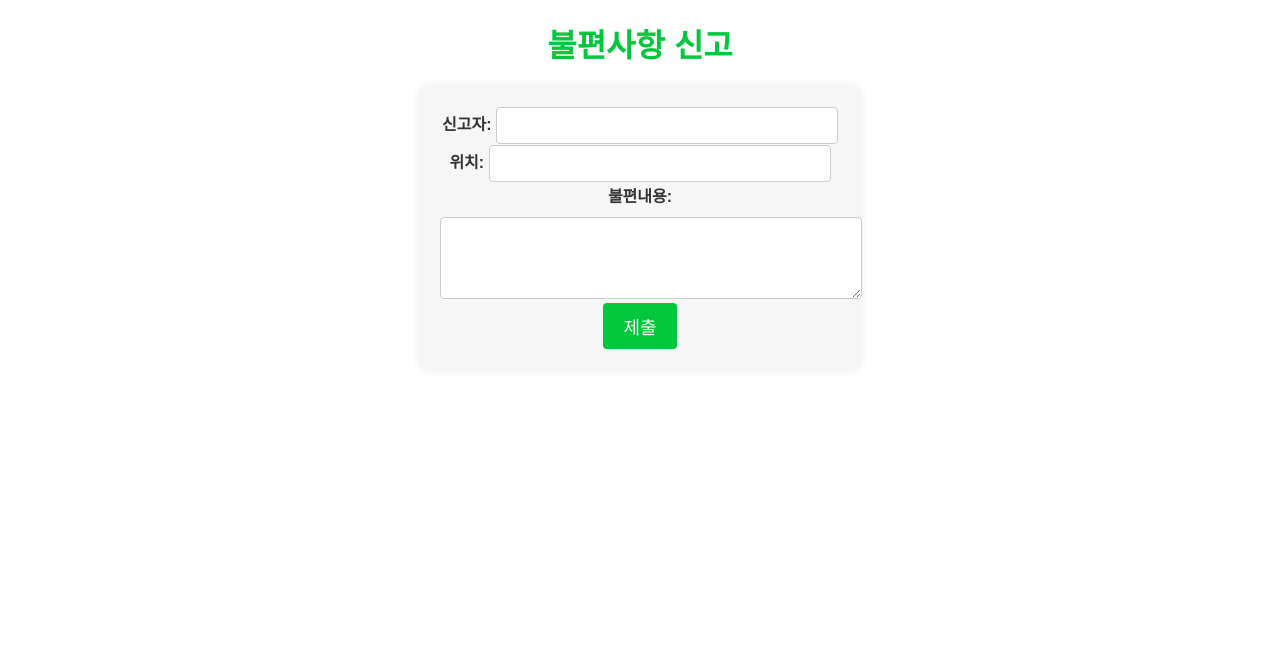
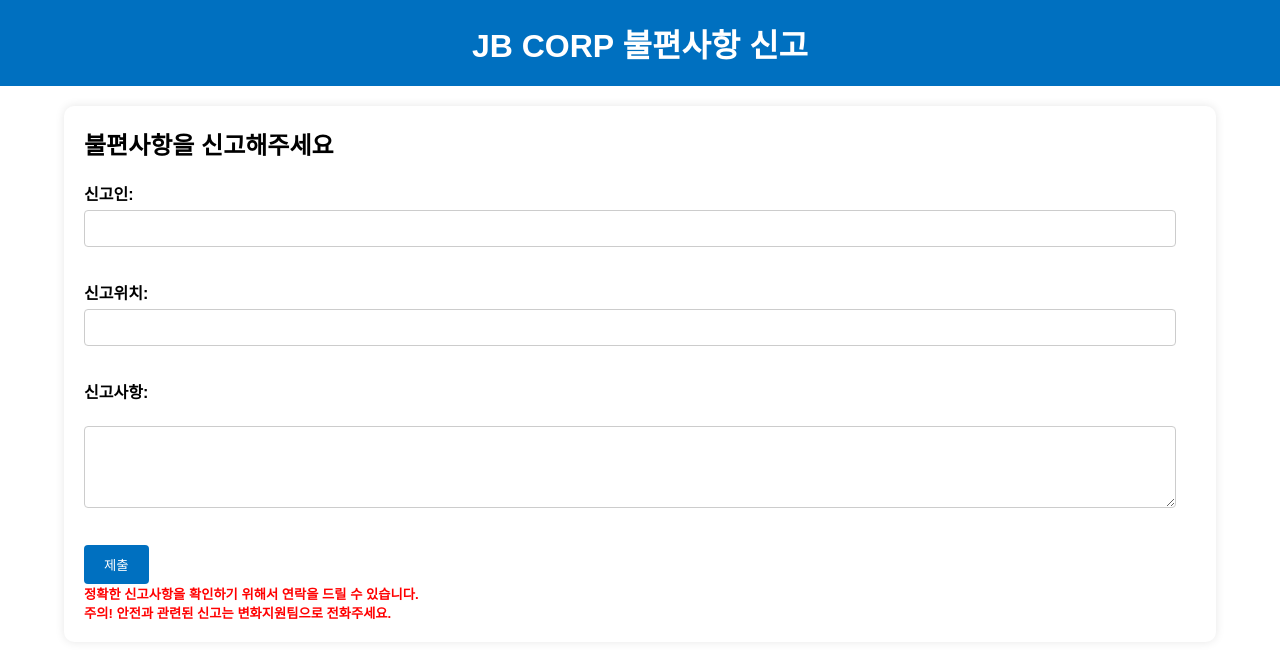
Before and after one commit to mongshot/claim, a plain HTML site: page templates/report.html in a window 1280 px wide. Drawn offline with Linux system fonts and the light colour scheme.

Commit message:
Update report.html

```diff
--- a/templates/report.html
+++ b/templates/report.html
@@ -1,86 +1,119 @@
 <!DOCTYPE html>
-<html>
+<html lang="ko">
 <head>
-    <title>불편사항 신고</title>
+    <meta charset="UTF-8">
+    <meta name="viewport" content="width=device-width, initial-scale=1.0">
+    <title>JB CORP 불편사항 신고</title>
     <style>
-        body {
-            font-family: 'Noto Sans KR', sans-serif;
-            background-color: #fff;
+        /* Reset some default styles for better consistency */
+        * {
             margin: 0;
             padding: 0;
-            text-align: center;
+            box-sizing: border-box;
         }
 
-        h1 {
-            color: #00c73c;
-            font-size: 32px;
-            font-weight: bold;
+        /* Styling for the header */
+        .header {
+            text-align: center;
+            background-color: #0070c0;
+            color: white;
+            padding: 20px;
+            font-family: 'Nanum Square', sans-serif; /* 네이버 나눔스퀘어 폰트 설정 */
+        }
+
+        /* Styling for the container */
+        .container {
+            max-width: 90%;
+            margin: 0 auto;
+            padding: 20px;
+            background-color: white;
+            box-shadow: 0 0 10px rgba(0, 0, 0, 0.1);
+            margin-top: 20px;
+            border-radius: 10px;
+            font-family: 'Nanum Square', sans-serif; /* 네이버 나눔스퀘어 폰트 설정 */
+        }
+
+        /* Styling for the form */
+        form {
             margin-top: 20px;
         }
 
-        form {
-            background-color: #f6f6f6;
-            width: 400px;
-            margin: 0 auto;
-            padding: 20px;
-            border-radius: 6px;
-            box-shadow: 0px 0px 10px rgba(0, 0, 0, 0.1);
+        /* Styling for labels */
+        label {
+            display: block;
+            font-weight: bold;
+            margin-bottom: 5px;
         }
 
-        label {
-            display: inline-block;
-            margin-bottom: 10px;
-            font-weight: bold;
-            color: #333;
-            text-align: left; /* 왼쪽 정렬 추가 */
+        /* Styling for input fields and textarea */
+        input[type="text"],
+        textarea {
+            width: calc(100% - 20px);
+            padding: 10px;
+            margin-bottom: 15px;
+            border: 1px solid #ccc;
+            border-radius: 4px;
+            margin-right: 20px;
         }
 
-        input[type="text"],
-        textarea {
-            width: 80%;
-            padding: 10px;
-            border: 1px solid #ccc;
+        /* Styling for the submit button */
+        input[type="submit"] {
+            background-color: #0070c0;
+            color: white;
+            padding: 10px 20px;
+            border: none;
             border-radius: 4px;
+            cursor: pointer;
         }
 
-        textarea {
-            resize: vertical; /* 세로 리사이즈 추가 */
+        /* Add some spacing for readability */
+        h2 {
+            margin-bottom: 20px;
         }
 
-        input[type="submit"] {
-            background-color: #00c73c;
-            color: #fff;
-            border: none;
-            padding: 10px 20px;
-            border-radius: 4px;
-            cursor: pointer;
-            font-size: 18px;
-        }
-
-        input[type="submit"]:hover {
-            background-color: #009e31;
+        /* Styling for the additional h5 elements */
+        h5 {
+            color: red;
+            font-weight: bold;
         }
     </style>
 </head>
 <body>
-    <h1>불편사항 신고</h1>
-    <form action="/submit" method="post">
-        <label for="reporter">신고자:</label>
-        <input type="text" id="reporter" name="reporter" required>
+    <div class="header">
+        <h1>JB CORP 불편사항 신고</h1>
+    </div>
+    <div class="container">
+        <!-- 내용 추가 -->
+        <h2>불편사항을 신고해주세요</h2>
+        <form id="complaintForm" method="POST" action="/submit" onsubmit="return validateForm();">
+            <!-- 입력 폼 추가 -->
+            <label for="reporterName">신고인:</label>
+            <input type="text" id="reporterName" name="reporterName" required><br><br>
 
-        <br>
+            <label for="reportLocation">신고위치:</label>
+            <input type="text" id="reportLocation" name="reportLocation" required><br><br>
 
-        <label for="location">위치:</label>
-        <input type="text" id="location" name="location" required>
+            <label for="complaint">신고사항:</label><br>
+            <textarea id="complaint" name="complaint" rows="4" cols="50" required></textarea><br><br>
 
-        <br>
+            <input type="submit" value="제출" id="submitButton">
+        </form>
+        <h5>정확한 신고사항을 확인하기 위해서 연락을 드릴 수 있습니다.</h5>
+        <h5>주의! 안전과 관련된 신고는 변화지원팀으로 전화주세요.</h5>
+    </div>
+    <script>
+        function validateForm() {
+            var reporterName = document.getElementById("reporterName").value;
+            var reportLocation = document.getElementById("reportLocation").value;
+            var complaint = document.getElementById("complaint").value;
 
-        <label for="complaint">불편내용:</label>
-        <textarea id="complaint" name="complaint" rows="4" required style="width: 100%;"></textarea> <!-- 불편내용 텍스트 왼쪽 정렬 및 가로 폭 100%로 변경 -->
-
-        <br>
-
-        <input type="submit" value="제출">
-    </form>
+            if (reporterName === "" || reportLocation === "" || complaint === "") {
+                alert("모든 필수 입력란을 작성해주세요.");
+                return false;
+            } else {
+                return true;
+            }
+        }
+    </script>
 </body>
 </html>
```
